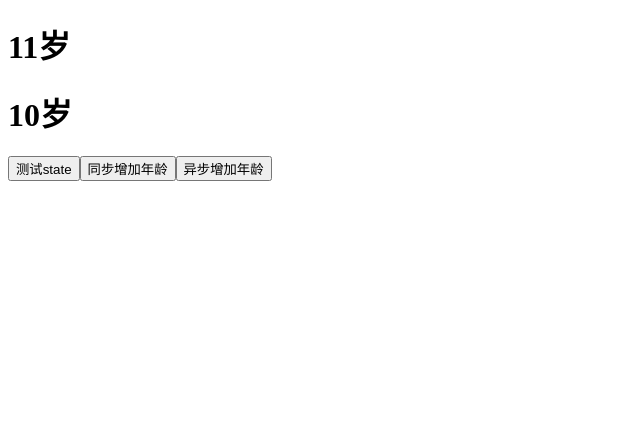
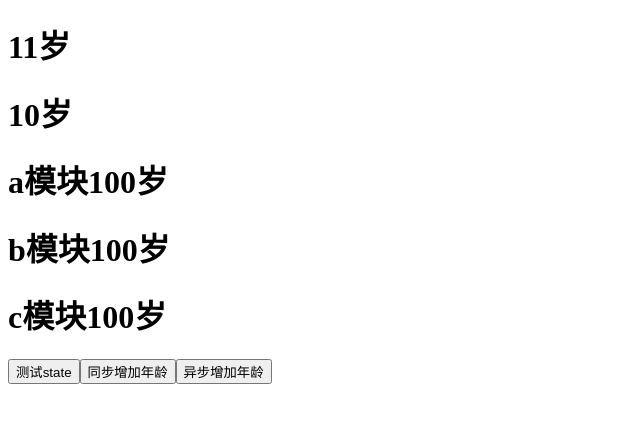
Before and after one commit to zhangml17/zvue, a Vue app in the folder vue-vuex/: page / in a window 1280 px wide. Shown: the top 422 px of the page, without its empty margins (0-640 px from the left). Built offline with nearby package versions, Linux system fonts and the light colour scheme.

Commit message:
vue-vuex 模块安装以及状态实现

```diff
--- a/vue-vuex/src/App.vue
+++ b/vue-vuex/src/App.vue
@@ -2,9 +2,11 @@
   <div id="app">
     <h1>{{ $store.state.age }}岁</h1>
     <h1>{{ $store.getters.myAge }}岁</h1>
-
+    <h1>a模块{{ $store.state.a.age }}岁</h1>
+    <h1>b模块{{ $store.state.b.age }}岁</h1>
+    <h1>c模块{{ $store.state.a.c.age }}岁</h1>
     <button @click="$store.state.age++">测试state</button>
-    <button @click="$store.commit('changeAge', 1)">同步增加年龄</button>
+    <button @click="$store.commit('cChangeAge', 1)">同步增加年龄</button>
     <button @click="$store.dispatch('asyncChangeAge', 1)">异步增加年龄</button>
   </div>
 </template>
--- a/vue-vuex/src/store/index.js
+++ b/vue-vuex/src/store/index.js
@@ -1,5 +1,7 @@
 import Vue from 'vue'
 import ZVuex from '@/zvuex'
+import a from './modules/a'
+import b from './modules/b'
 
 Vue.use(ZVuex)  // ZVuex 有install方法
 
@@ -28,7 +30,8 @@ const store = new ZVuex.Store({ // ZVuex中有个Store类
         }
     },
     modules:{
-
+        a,
+        b
     }
 })
 
--- /dev/null
+++ b/vue-vuex/src/store/modules/a.js
@@ -0,0 +1,28 @@
+import c from './c'
+
+export default {
+    namespace:true,
+    state:{
+        age: 100
+    },
+    getters:{
+        aAge(state) {
+            return state++
+        }
+    },
+    mutations:{
+        aChangeAge(state, payload) {
+            state.age += payload
+        }
+    },
+    actions:{
+        asyncAchangeAge({ commit }, payload) {
+            setTimeout(() => {
+                commit('aChangeAge', payload)
+            }, 1000)
+        }
+    },
+    modules:{
+        c
+    }
+}
--- /dev/null
+++ b/vue-vuex/src/store/modules/b.js
@@ -0,0 +1,24 @@
+export default {
+    namespace:true,
+    state:{
+        age: 100
+    },
+    getters:{
+        bAge(state) {
+            return state++
+        }
+    },
+    mutations:{
+        bChangeAge(state, payload) {
+            state.age += payload
+        }
+    },
+    actions:{
+        asyncBchangeAge({ commit }, payload) {
+            setTimeout(() => {
+                commit('bChangeAge', payload)
+            }, 1000)
+        }
+    }
+
+}
--- /dev/null
+++ b/vue-vuex/src/store/modules/c.js
@@ -0,0 +1,24 @@
+export default {
+    namespace:true,
+    state:{
+        age: 100
+    },
+    getters:{
+        cAge(state) {
+            return state++
+        }
+    },
+    mutations:{
+        cChangeAge(state, payload) {
+            state.age += payload
+        }
+    },
+    actions:{
+        asyncCchangeAge({ commit }, payload) {
+            setTimeout(() => {
+                commit('cChangeAge', payload)
+            }, 1000)
+        }
+    }
+
+}
--- /dev/null
+++ b/vue-vuex/src/zvuex/Module.js
@@ -0,0 +1,27 @@
+import { forEachValue } from "../utils"
+
+export default class Module {
+    constructor(module) {
+        this._row = module // 当前模块
+        this.children = {} // 当前模块的子模块
+        this.state = module.state //当前模块的state
+    }
+    getChild(key) {
+        return this.children[key]
+    }
+    addChild(key, module) {
+        return this.children[key] = module
+    }
+    forEachMutation(fn) {
+        forEachValue(this._row.mutations, fn)
+    }
+    forEachAction(fn) {
+        forEachValue(this._row.actions, fn)
+    }
+    forEachGetter(fn) {
+        forEachValue(this._row.getters, fn)
+    }
+    forEachChild(fn) {
+        forEachValue(this.children, fn)
+    }
+}
--- /dev/null
+++ b/vue-vuex/src/zvuex/module-collection.js
@@ -0,0 +1,26 @@
+import { forEachValue } from "../utils"
+import Module from './Module'
+
+export default class ModuleCollection {
+    constructor(options) {
+        this.registerModule([], options)
+    }
+    registerModule(path, currentModule) {
+        let newModule = new Module(currentModule)
+
+        if(path.length === 0) {
+            this.root = newModule
+        }else {
+            let parent = path.slice(0, -1).reduce((total, current) => {
+                return total.getChild(current)
+            },this.root)
+            parent.addChild(path[path.length - 1], newModule)
+        }
+
+        if(currentModule.modules) {
+            forEachValue(currentModule.modules, (moduleValue, moduleName) => {
+                this.registerModule(path.concat(moduleName), moduleValue)
+            })
+        }
+    }
+}
--- a/vue-vuex/src/zvuex/store.js
+++ b/vue-vuex/src/zvuex/store.js
@@ -1,5 +1,66 @@
 import applyMixin from './mixin'
 import { forEachValue } from '../utils/index'
+import ModuleCollection from '../zvuex/module-collection'
+
+/**
+ *
+ * @param {*} store store对象
+ * @param {*} rootState 根state
+ * @param {*} path 记录模块层次关系的栈
+ * @param {*} module 结构化的module对象
+ */
+const installModule = (store, rootState, path, module) => {
+    // 安装所有getters、mutations、actions以及所有状态
+
+    if(path.length > 0) {
+        let parent = path.slice(0, -1).reduce((timeResult, current) => {
+            return timeResult[current]
+        }, rootState)
+        Vue.set(parent, path[path.length - 1], module.state)
+    }
+
+    module.forEachMutation((mutation, key) => {
+        store._mutations[key] = store._mutations[key] || []
+        store._mutations[key].push((payload) => {
+            mutation.call(store, module.state, payload)
+        })
+    })
+    module.forEachAction((action, key) => {
+        store._actions[key] = store._actions[key] || []
+        store._actions[key].push((payload) => {
+            action.call(store, store, payload)
+        })
+    })
+    module.forEachGetter((getter, key) => {
+        store._wrappedGetters[key] = function() {
+            return getter(module.state)
+        }
+    })
+    module.forEachChild((child, key) => {
+        installModule(store, rootState, path.concat(key), child)
+    })
+}
+// 将store属性挂载
+const resetStoreVM = (store, state) => {
+    store.getters = {}
+    let computed = {}
+
+    forEachValue(store._wrappedGetters, (fn, key) => {
+        computed[key] = () => {
+            return fn()
+        }
+        Object.defineProperty(store.getters, key, {
+            get:() => store._vm[key] // 去计算属性中取getter方法
+        })
+    })
+
+    store._vm = new Vue({
+        data:{
+            $$state: state
+        },
+        computed
+    })
+}
 
 export let Vue
 export class Store {
@@ -7,45 +68,62 @@ export class Store {
         // store里的数据必须是响应式的
         // 利用new Vue({data}) 里data即为响应式的原理构建 响应式state
         // $开头的属性会作为vue内部属性使用,不会将该属性挂到vue实例上
-
+        this._mutations = {}
+        this._actions = {}
+        this._getters = {}
+        this._wrappedGetters = {}
         // 1、定义state
         let state = options.state
-        // 2、定义getters,通过计算属性computed实现缓存（ Vue3.0卡丝hi，getter的结果不再像计算属性一样会被缓存起来）
-        this.getters = {}
-        let computed = {}
-        forEachValue(options.getters, (fn, key) => {
-            computed[key] = () => fn(this.state)
-            Object.defineProperty(this.getters, key, {
-                get:() => this._vm[key]
-            })
-        })
-        // 3、定义mutations
-        this.mutations = {}
-        const mutations = options.mutations
-        forEachValue(mutations, (fn, key) => {
-            this.mutations[key] = (payload) => fn(this.state, payload)
-        })
-        // 4、实现actions
-        this.actions = {}
-        const actions = options.actions
-        forEachValue(actions, (fn, key) => {
-            this.actions[key] = (payload) => fn(this,payload)
-        })
+        // 模块化实现
+        this._modules = new ModuleCollection(options) // 数据格式化
+        console.log(this._modules);
 
-        this._vm = new Vue({
-            data:{
-                $$state:state, // 该属性会被存在vue实例的_data属性中
-            },
-            computed
-        })
+        installModule(this, state, [], this._modules.root)
+        console.log(this);
+        console.log(state);
+        resetStoreVM(this, state)
+
+
+
+        // 以下非模块化实现
+        // // 2、定义getters,通过计算属性computed实现缓存（ Vue3.0卡丝hi，getter的结果不再像计算属性一样会被缓存起来）
+        // this.getters = {}
+        // let computed = {}
+        // forEachValue(options.getters, (fn, key) => {
+        //     computed[key] = () => fn(this.state)
+        //     Object.defineProperty(this.getters, key, {
+        //         get:() => this._vm[key]
+        //     })
+        // })
+        // // 3、定义mutations
+        // this.mutations = {}
+        // const mutations = options.mutations
+        // forEachValue(mutations, (fn, key) => {
+        //     this.mutations[key] = (payload) => fn(this.state, payload)
+        // })
+        // // 4、实现actions
+        // this.actions = {}
+        // const actions = options.actions
+        // forEachValue(actions, (fn, key) => {
+        //     this.actions[key] = (payload) => fn(this,payload)
+        // })
+
+        // this._vm = new Vue({
+        //     data:{
+        //         $$state:state, // 该属性会被存在vue实例的_data属性中
+        //     },
+        //     computed
+        // })
 
         console.log(this._vm);
     }
     commit = (type, payload) => { // 箭头函数是为了保证始终是当前this
-        this.mutations[type](payload)
+        // this.mutations[type](payload)
+        this._mutations[type].forEach( mutation => mutation.call(this, payload))
     }
     dispatch = (type, payload) => {
-        this.actions[type](payload)
+        // this.actions[type](payload)
+        this._actions[type].forEach( action => action.call(this, payload))
     }
     get state() {
         return this._vm._data.$$state
```
